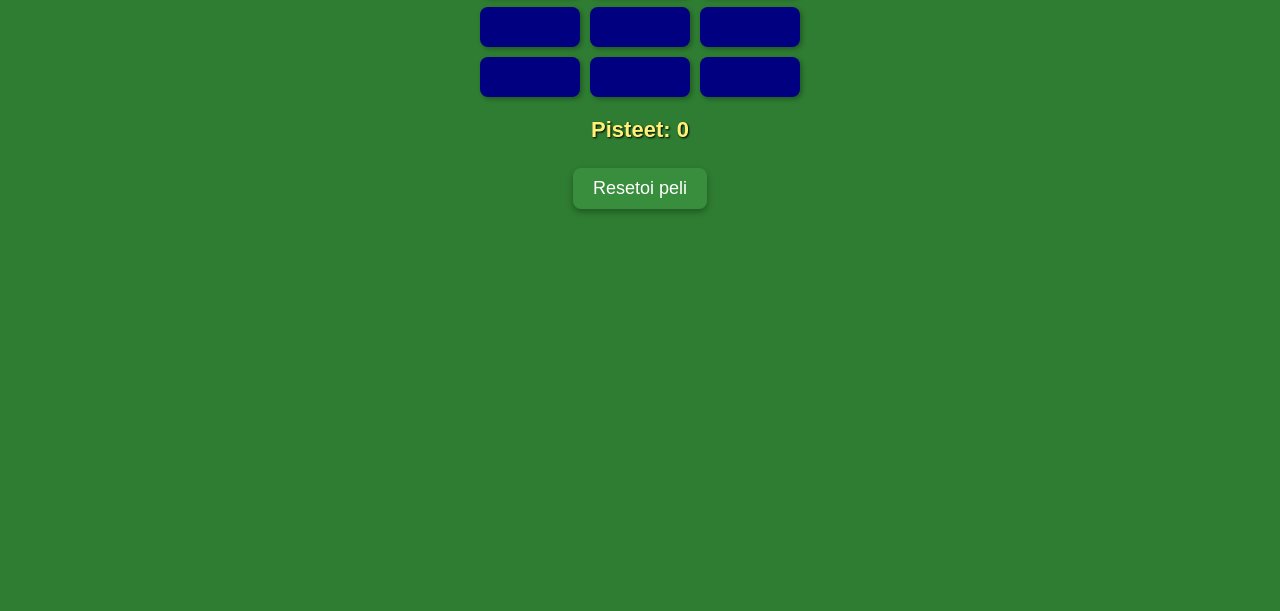
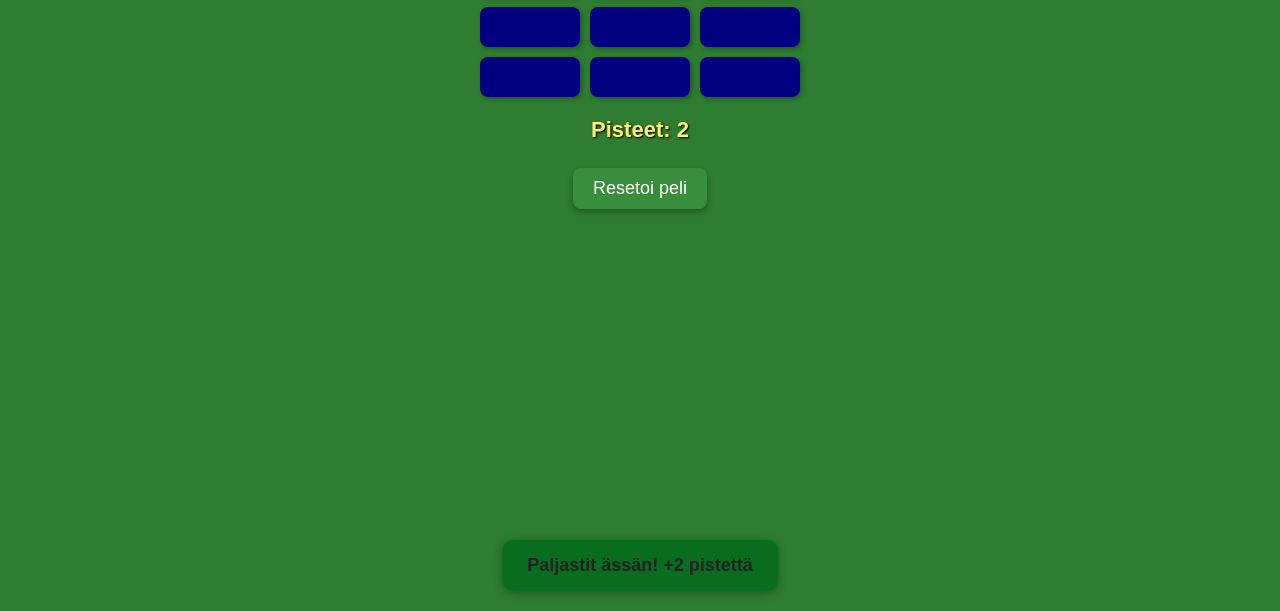
Before and after one commit to Mythreon/caksdaogpke, a plain HTML site: page index.html in a window 1280 px wide. Both pictures are taken after a click on the element 530 px from the left and 137 px from the top of the page. Shown: the part 189-800 px from the top of the page. Drawn offline with Linux system fonts and the light colour scheme.

Commit message:
Update index.html

```diff
--- a/index.html
+++ b/index.html
@@ -187,6 +187,7 @@
     score = 0;
     misses = 0;
     comboCount = 0;
+    aceCount = 0;
     evaluatedTriplets = [];
     updateScoreDisplay();
     gridCards = Array(3).fill(null).map(() => Array(3).fill(null));
@@ -238,6 +239,16 @@ div.addEventListener("click", () => {
       console.log(`Paljastettiin kortti: ${cardText} sijainnissa [${i}, ${j}]`);
       evaluateAllVisibleTriplets();
     }
+
+          if (card.value === "A") {
+        aceCount++;
+        const acePoints = aceCount + 1;
+        score += acePoints;
+        showMessage(`Paljastit ässän! +${acePoints} pistettä`);
+        console.log(` Ässä +${acePoints} pistettä`);
+        updateScoreDisplay();
+      }
+
 
     checkGameOver();
   }
```
